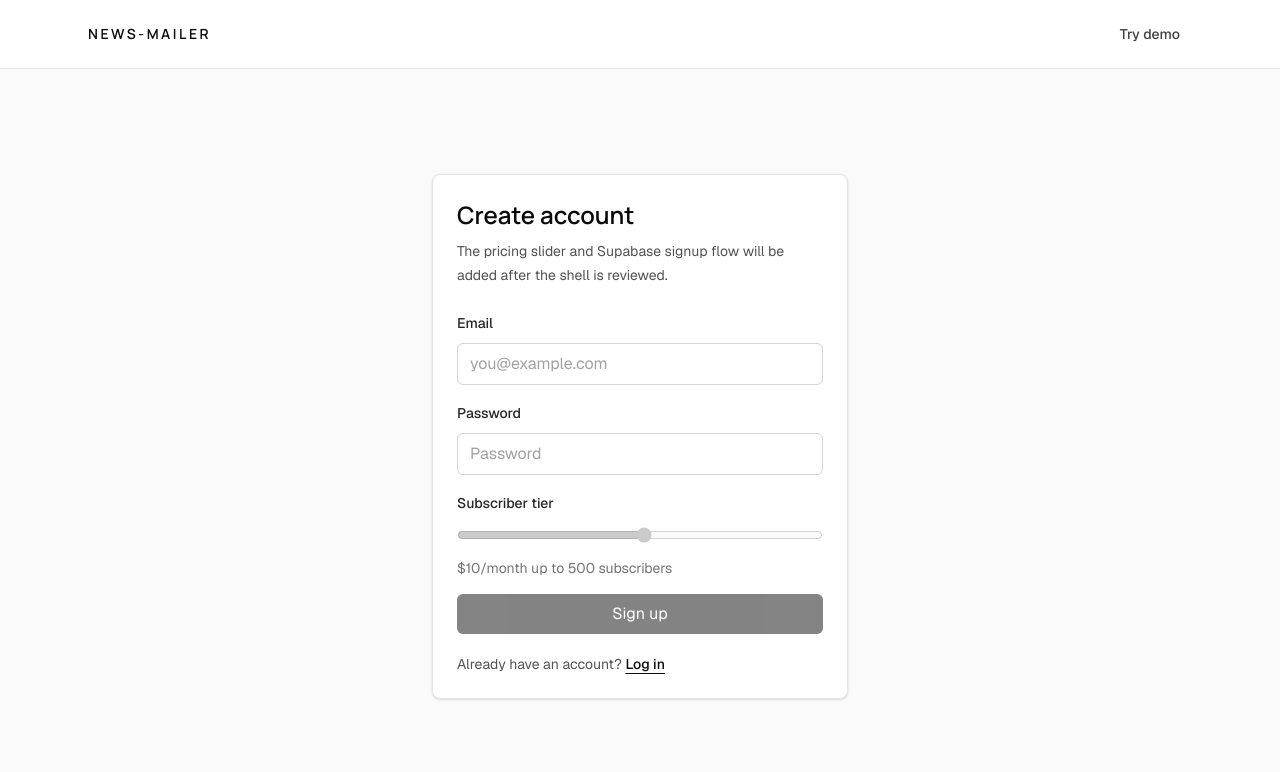
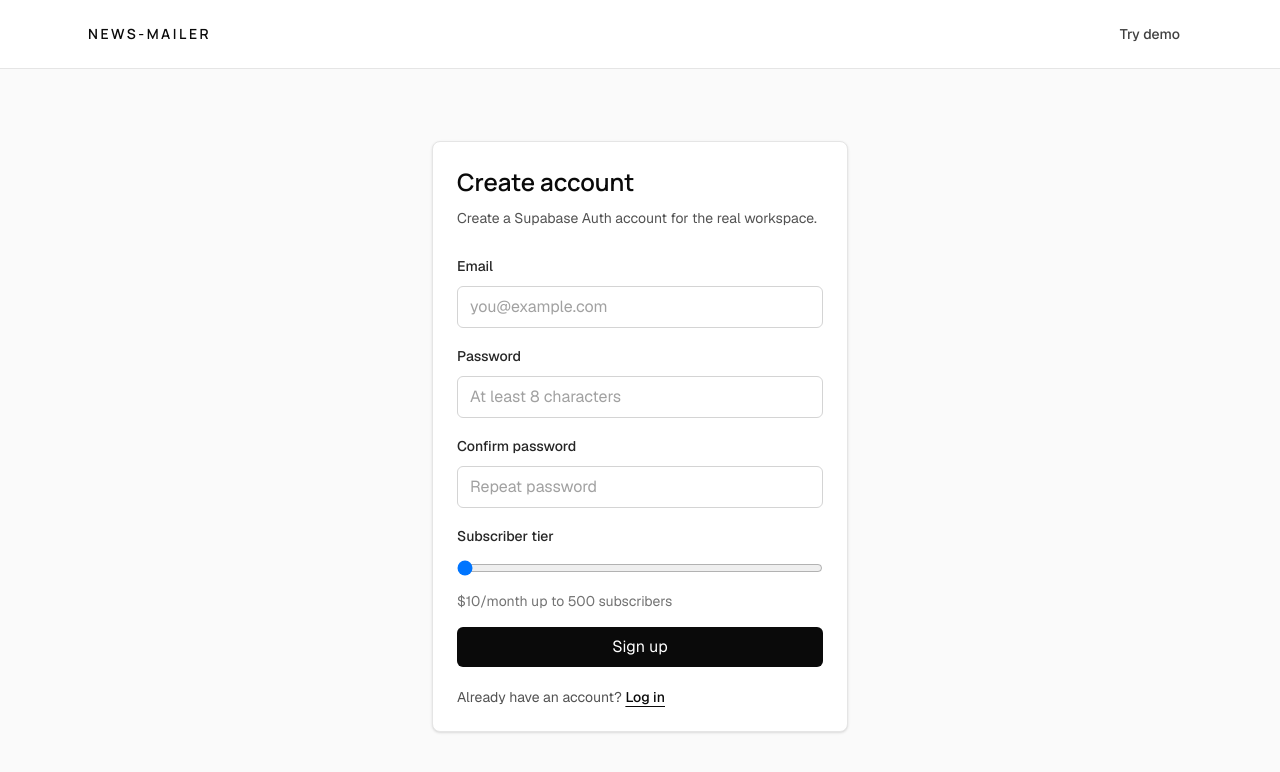
Before and after one commit to AjvorHardi/news-mailer, a React (Vite) app: page /register in a window 1280 px wide. Shown: the top 772 px of the page. Built offline with nearby package versions, Linux system fonts and the light colour scheme; no server answers.

Commit message:
feat: implement registration flow

```diff
--- a/src/features/auth/RegisterPage.tsx
+++ b/src/features/auth/RegisterPage.tsx
@@ -1,26 +1,144 @@
-import { Link } from 'react-router';
+import { Link, Navigate, useNavigate } from 'react-router';
+import { useState } from 'react';
+import { useForm } from 'react-hook-form';
+import { zodResolver } from '@hookform/resolvers/zod';
+import { z } from 'zod';
 import { Button } from '../../shared/ui/Button';
 import { Input } from '../../shared/ui/Input';
+import { useAuth } from './authContext';
+
+const registerSchema = z
+  .object({
+    email: z.email('Use a valid email address'),
+    password: z.string().min(8, 'Password must be at least 8 characters'),
+    confirmPassword: z.string().min(1, 'Confirm your password'),
+  })
+  .refine((values) => values.password === values.confirmPassword, {
+    message: 'Passwords do not match',
+    path: ['confirmPassword'],
+  });
+
+type RegisterFormInput = z.input<typeof registerSchema>;
+type RegisterFormValues = z.output<typeof registerSchema>;
+
+function formatSubscriberLimit(value: number) {
+  return new Intl.NumberFormat('en').format(value);
+}
+
+function getPlanLabel(subscriberLimit: number) {
+  const price = subscriberLimit <= 500 ? 10 : Math.ceil(subscriberLimit / 1000) * 10;
+  return `$${price}/month up to ${formatSubscriberLimit(subscriberLimit)} subscribers`;
+}
 
 export function RegisterPage() {
+  const { isConfigured, isLoading, signUp, user } = useAuth();
+  const navigate = useNavigate();
+  const [subscriberLimit, setSubscriberLimit] = useState(500);
+  const [authError, setAuthError] = useState<string | null>(null);
+  const [confirmationEmail, setConfirmationEmail] = useState<string | null>(null);
+  const selectedPlan = getPlanLabel(subscriberLimit);
+  const {
+    formState: { errors },
+    handleSubmit,
+    register,
+  } = useForm<RegisterFormInput, unknown, RegisterFormValues>({
+    resolver: zodResolver(registerSchema),
+    defaultValues: {
+      email: '',
+      password: '',
+      confirmPassword: '',
+    },
+  });
+
+  if (!isLoading && user) {
+    return <Navigate to="/app" replace />;
+  }
+
+  if (confirmationEmail) {
+    return (
+      <section className="w-full rounded-lg border border-neutral-200 bg-white p-6 shadow-sm">
+        <h1 className="font-display text-2xl font-semibold text-neutral-950">Check your email</h1>
+        <p className="mt-2 text-sm leading-6 text-neutral-600">
+          Supabase accepted the signup for {confirmationEmail}. Confirm the email address, then log in.
+        </p>
+        <Button type="button" className="mt-6 w-full" onClick={() => navigate('/login')}>
+          Go to login
+        </Button>
+      </section>
+    );
+  }
+
   return (
     <section className="w-full rounded-lg border border-neutral-200 bg-white p-6 shadow-sm">
       <h1 className="font-display text-2xl font-semibold text-neutral-950">Create account</h1>
-      <p className="mt-2 text-sm leading-6 text-neutral-600">
-        The pricing slider and Supabase signup flow will be added after the shell is reviewed.
-      </p>
-      <form className="mt-6 space-y-4">
-        <Input label="Email" type="email" placeholder="you@example.com" disabled />
-        <Input label="Password" type="password" placeholder="Password" disabled />
+      <p className="mt-2 text-sm leading-6 text-neutral-600">Create a Supabase Auth account for the real workspace.</p>
+
+      {!isConfigured ? (
+        <div className="mt-5 rounded-md border border-neutral-200 bg-neutral-50 p-4 text-sm text-neutral-700">
+          Supabase is not configured. Add VITE_SUPABASE_URL and VITE_SUPABASE_ANON_KEY to your local env file.
+        </div>
+      ) : null}
+
+      <form
+        className="mt-6 space-y-4"
+        onSubmit={handleSubmit(async (values) => {
+          setAuthError(null);
+
+          try {
+            const result = await signUp(values.email, values.password, {
+              subscriberLimit,
+              selectedPlan,
+            });
+
+            if (result.needsEmailConfirmation) {
+              setConfirmationEmail(values.email);
+              return;
+            }
+
+            navigate('/app', { replace: true });
+          } catch (error) {
+            setAuthError(error instanceof Error ? error.message : 'Registration failed');
+          }
+        })}
+      >
+        <div>
+          <Input label="Email" type="email" placeholder="you@example.com" disabled={!isConfigured || isLoading} {...register('email')} />
+          {errors.email ? <p className="mt-2 text-sm text-red-600">{errors.email.message}</p> : null}
+        </div>
+        <div>
+          <Input label="Password" type="password" placeholder="At least 8 characters" disabled={!isConfigured || isLoading} {...register('password')} />
+          {errors.password ? <p className="mt-2 text-sm text-red-600">{errors.password.message}</p> : null}
+        </div>
+        <div>
+          <Input
+            label="Confirm password"
+            type="password"
+            placeholder="Repeat password"
+            disabled={!isConfigured || isLoading}
+            {...register('confirmPassword')}
+          />
+          {errors.confirmPassword ? <p className="mt-2 text-sm text-red-600">{errors.confirmPassword.message}</p> : null}
+        </div>
         <div>
           <label htmlFor="subscribers" className="text-sm font-medium text-neutral-800">
             Subscriber tier
           </label>
-          <input id="subscribers" type="range" min="500" max="20000" step="500" disabled className="mt-3 w-full" />
-          <p className="mt-2 text-sm text-neutral-500">$10/month up to 500 subscribers</p>
+          <input
+            id="subscribers"
+            type="range"
+            min="500"
+            max="20000"
+            step="500"
+            value={subscriberLimit}
+            disabled={!isConfigured || isLoading}
+            onChange={(event) => setSubscriberLimit(Number(event.target.value))}
+            className="mt-3 w-full"
+          />
+          <p className="mt-2 text-sm text-neutral-500">{selectedPlan}</p>
         </div>
-        <Button type="button" disabled className="w-full">
-          Sign up
+        {authError ? <p className="text-sm text-red-600">{authError}</p> : null}
+        <Button type="submit" disabled={!isConfigured || isLoading} className="w-full">
+          {isLoading ? 'Checking session...' : 'Sign up'}
         </Button>
       </form>
       <p className="mt-5 text-sm text-neutral-600">
```
